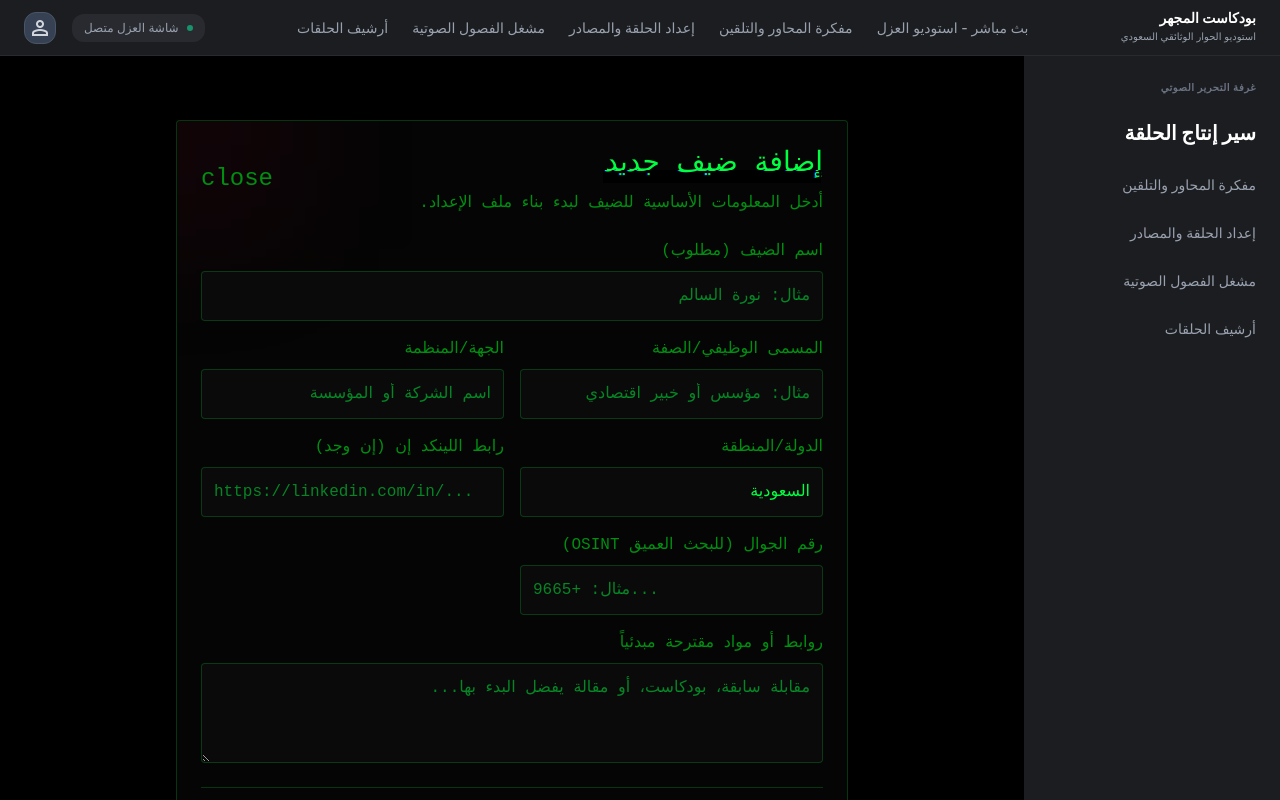
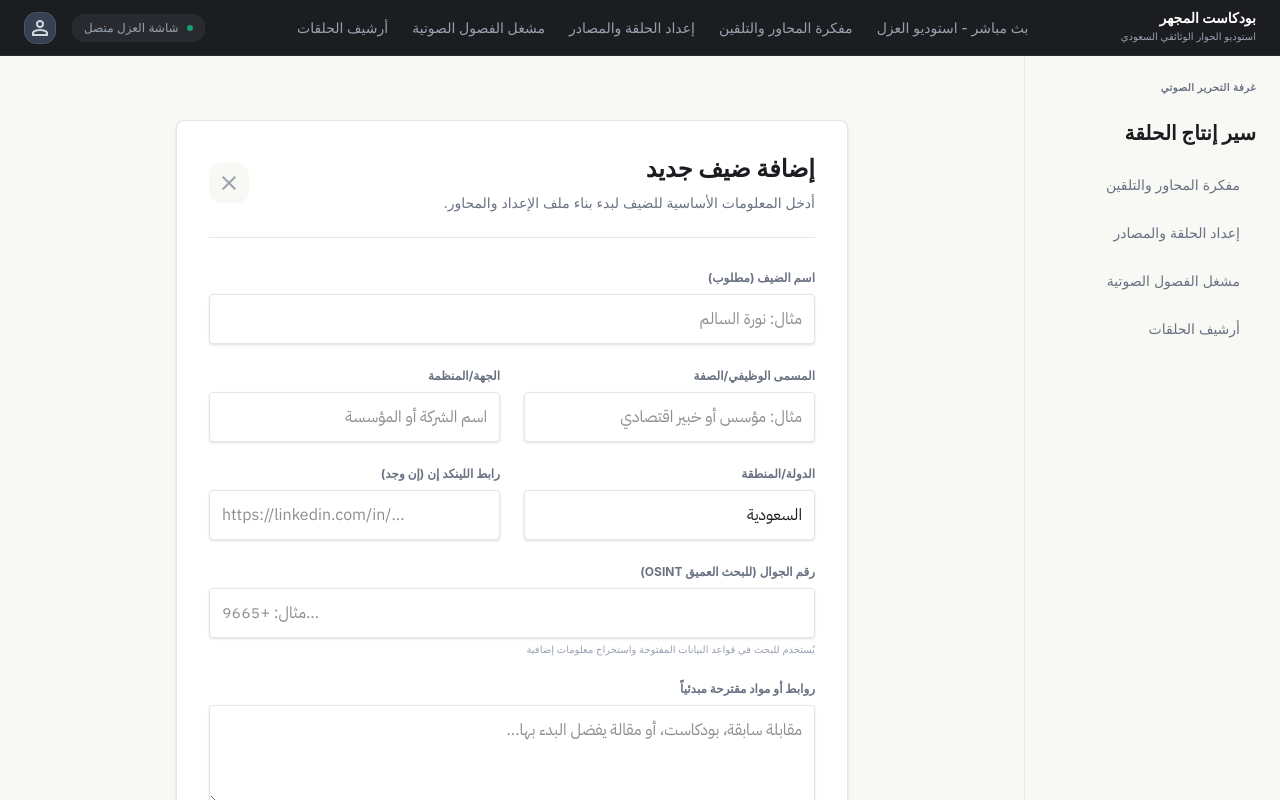
Before and after one commit to Abdulrhmnbamsoud/al-mijhar, a Next.js app: page /new in a window 1280 px wide. Shown: the top 800 px of the page. Built offline with nearby package versions, Linux system fonts and the light colour scheme.

Commit message:
style: apply light golden theme globally with correct sidebar colors

```diff
--- a/app/new/page.tsx
+++ b/app/new/page.tsx
@@ -3,6 +3,7 @@
 import { useState } from "react";
 import { useRouter } from "next/navigation";
 import Link from "next/link";
+import ClientButton from "@/components/ClientButton";
 
 export default function NewProject() {
   const router = useRouter();
@@ -46,35 +47,32 @@ export default function NewProject() {
     }
   }
 
-  const inputClass = "w-full bg-surface-elevated text-text-ivory border border-border-subtle p-3 rounded font-body-default focus:border-accent-acid focus:outline-none transition-colors";
-  const labelClass = "block mb-2 font-label-md text-text-muted";
+  const inputClass = "w-full bg-white text-[#1b1d20] border border-[#e8e6df] p-3 rounded font-body-default focus:border-[#a1824a] focus:outline-none transition-colors shadow-sm";
+  const labelClass = "block mb-2 text-xs font-bold text-gray-500";
 
   return (
-    <main className="min-h-screen bg-canvas-base flex flex-col items-center py-16 px-4 declassified-mode">
-      <div className="max-w-2xl w-full bg-surface-card border border-border-subtle rounded-lg p-space-lg shadow-xl relative overflow-hidden">
+    <main className="min-h-full bg-[#f8f8f5] flex flex-col items-center py-16 px-4">
+      <div className="max-w-2xl w-full bg-white border border-[#e8e6df] rounded-xl p-8 shadow-sm">
 
-        {/* Subdued Glitch effect background */}
-        <div className="absolute -top-32 -left-32 w-64 h-64 bg-accent-acid/5 rounded-full blur-3xl pointer-events-none"></div>
-
-        <div className="flex justify-between items-center mb-space-lg relative z-10">
+        <div className="flex justify-between items-center mb-8 border-b border-[#e8e6df] pb-6">
           <div>
-            <h1 className="font-headline-lg text-headline-lg text-text-ivory mb-2 glitch-text" data-text="إضافة ضيف جديد">إضافة ضيف جديد</h1>
-            <p className="font-body-default text-text-muted">أدخل المعلومات الأساسية للضيف لبدء بناء ملف الإعداد.</p>
+            <h1 className="text-2xl font-bold text-[#1b1d20] mb-2">إضافة ضيف جديد</h1>
+            <p className="text-sm text-gray-500">أدخل المعلومات الأساسية للضيف لبدء بناء ملف الإعداد والمحاور.</p>
           </div>
-          <Link href="/" className="text-text-muted hover:text-text-ivory transition-colors">
+          <Link href="/" className="w-10 h-10 rounded-full bg-[#f8f8f5] flex items-center justify-center text-gray-400 hover:text-[#1b1d20] transition-colors">
             <span className="material-symbols-outlined">close</span>
           </Link>
         </div>
 
         {error && (
-          <div className="bg-error-container/20 border border-error text-error p-space-sm rounded mb-space-lg font-label-md relative z-10 flex items-start gap-2">
+          <div className="bg-red-50 border border-red-200 text-red-600 p-4 rounded mb-8 text-sm flex items-start gap-2">
             <span className="material-symbols-outlined text-xl shrink-0">error</span>
             <span>{error}</span>
           </div>
         )}
 
-        <form onSubmit={handleSubmit} className="space-y-space-md relative z-10">
-          <div className="grid grid-cols-1 md:grid-cols-2 gap-space-md">
+        <form onSubmit={handleSubmit} className="space-y-6">
+          <div className="grid grid-cols-1 md:grid-cols-2 gap-6">
             <div className="md:col-span-2">
               <label className={labelClass}>اسم الضيف (مطلوب)</label>
               <input name="guestName" required className={inputClass} placeholder="مثال: نورة السالم" />
@@ -100,9 +98,10 @@ export default function NewProject() {
               <input name="linkedinUrl" type="url" className={inputClass} placeholder="https://linkedin.com/in/..." dir="ltr" />
             </div>
 
-            <div>
+            <div className="md:col-span-2">
               <label className={labelClass}>رقم الجوال (للبحث العميق OSINT)</label>
               <input name="phone" type="tel" className={inputClass} placeholder="مثال: +9665..." dir="ltr" />
+              <p className="text-[10px] text-gray-400 mt-1">يُستخدم للبحث في قواعد البيانات المفتوحة واستخراج معلومات إضافية</p>
             </div>
 
             <div className="md:col-span-2">
@@ -111,14 +110,14 @@ export default function NewProject() {
             </div>
           </div>
 
-          <div className="pt-space-md border-t border-border-subtle flex justify-end gap-space-sm">
-            <Link href="/" className="px-space-md py-3 rounded font-label-md text-text-muted hover:text-text-ivory hover:bg-surface-elevated transition-colors">
+          <div className="pt-6 border-t border-[#e8e6df] flex justify-end gap-3 mt-8">
+            <Link href="/" className="px-6 py-3 rounded text-sm text-gray-500 hover:text-[#1b1d20] hover:bg-gray-50 transition-colors">
               إلغاء
             </Link>
             <button
               type="submit"
               disabled={loading}
-              className="bg-accent-acid text-canvas-base hover:bg-primary-fixed-dim px-space-xl py-3 rounded font-label-md font-bold transition-colors disabled:opacity-50 disabled:cursor-not-allowed flex items-center justify-center gap-2"
+              className="bg-[#1b1d20] text-white hover:bg-black px-8 py-3 rounded text-sm font-bold transition-all hover:shadow-lg hover:-translate-y-1 active:scale-95 disabled:opacity-50 disabled:cursor-not-allowed flex items-center justify-center gap-2"
             >
               {loading ? (
                 <>
--- a/app/page.tsx
+++ b/app/page.tsx
@@ -23,7 +23,7 @@ export default async function ProjectsArchive() {
   });
 
   return (
-    <div className="min-h-screen bg-[#f8f8f5] flex flex-col p-8 font-sans" dir="rtl">
+    <div className="flex flex-col p-8 font-sans w-full" dir="rtl">
       <div className="max-w-6xl mx-auto w-full space-y-8">
 
         {/* Header Section */}
--- a/components/GlobalAppLayout.tsx
+++ b/components/GlobalAppLayout.tsx
@@ -79,12 +79,12 @@ export default function GlobalAppLayout({ children }: { children: React.ReactNod
       <div className="flex flex-1 overflow-hidden h-[calc(100vh-3.5rem)]">
 
         {/* Right Sidebar */}
-        <aside className="w-64 bg-[#1b1d20] flex-shrink-0 flex flex-col overflow-y-auto">
+        <aside className="w-64 bg-[#f8f8f5] border-l border-[#e8e6df] flex-shrink-0 flex flex-col overflow-y-auto">
           <div className="p-6">
             <h2 className="text-[10px] text-gray-500 mb-6 font-semibold tracking-wider">غرفة التحرير الصوتي</h2>
 
             <div className="mb-2">
-              <h3 className="text-white font-bold text-xl mb-4">سير إنتاج الحلقة</h3>
+              <h3 className="text-[#1b1d20] font-bold text-xl mb-4">سير إنتاج الحلقة</h3>
             </div>
 
             <nav className="flex flex-col space-y-1">
@@ -94,13 +94,13 @@ export default function GlobalAppLayout({ children }: { children: React.ReactNod
                   <Link
                     key={idx}
                     href={item.href}
-                    className={`flex items-center gap-3 py-3 transition-all ${
+                    className={`flex items-center gap-3 px-4 py-3 rounded-md transition-all ${
                       isActive
-                        ? 'text-white'
-                        : 'text-gray-400 hover:text-white'
+                        ? 'bg-[#1b1d20] text-white font-bold'
+                        : 'text-gray-500 hover:text-[#1b1d20] hover:bg-white'
                     }`}
                   >
-                    <span className="text-sm font-medium">{item.name}</span>
+                    <span className="text-sm">{item.name}</span>
                   </Link>
                 );
               })}
```
